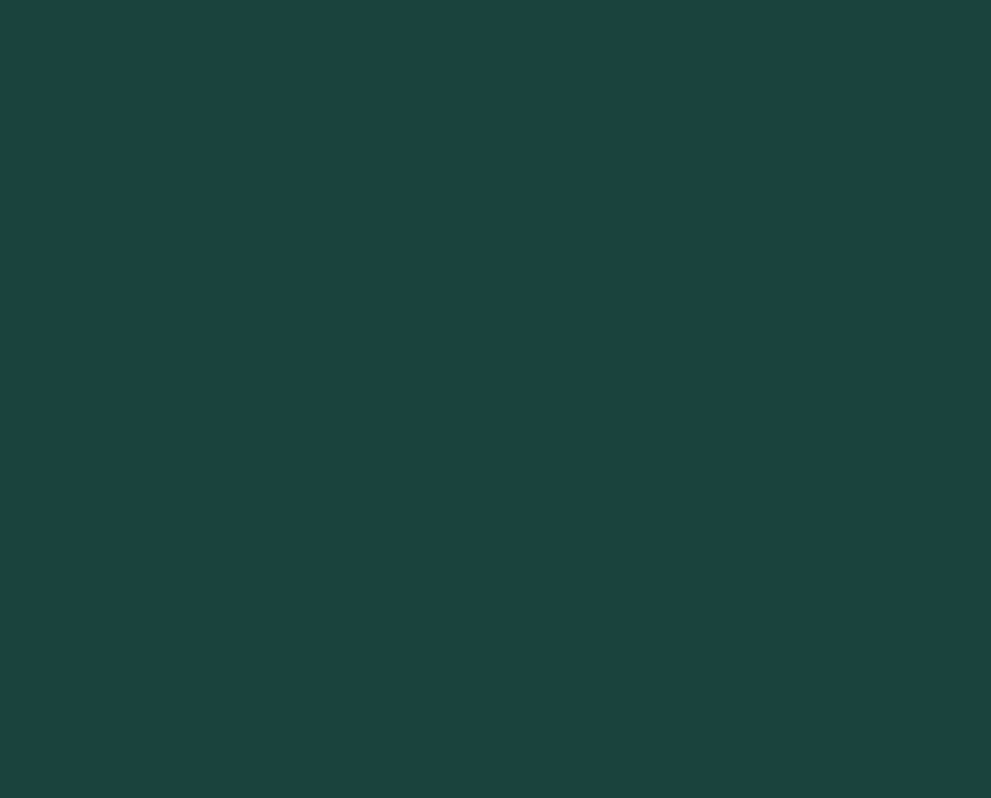
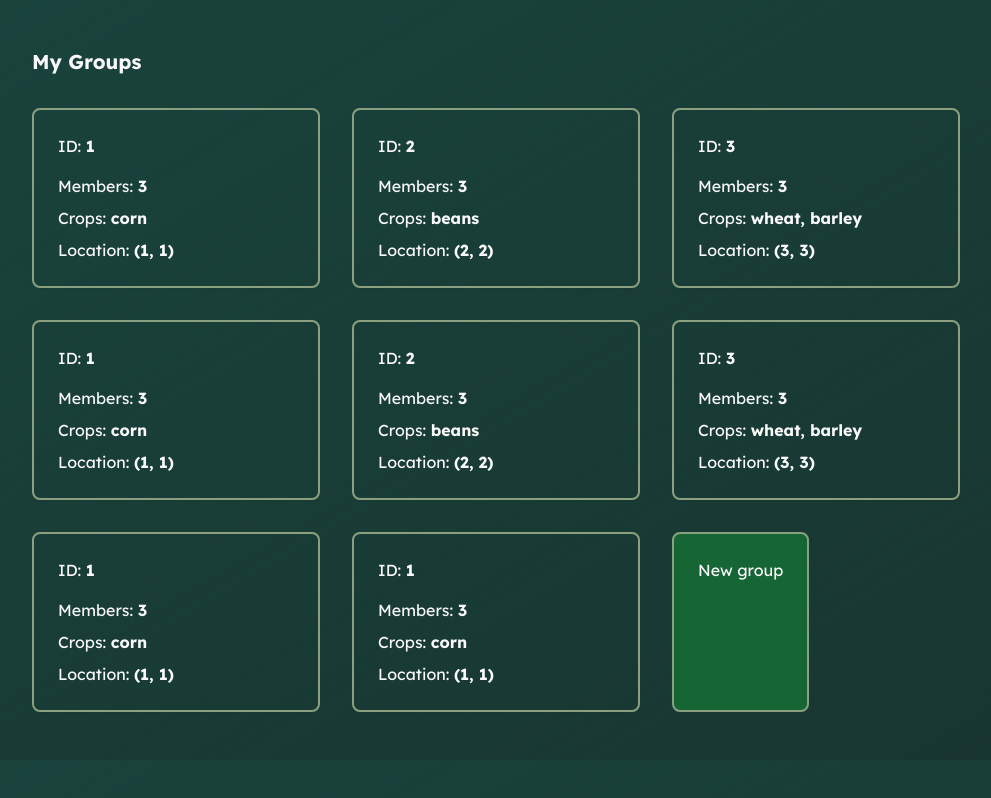
Before and after one commit to nicosalm/cornucopia, a Next.js app: page /dashboard in a window 1280 px wide. Shown: the whole page, without its empty margins (16-1007 px from the left). Built offline with nearby package versions, Linux system fonts and the light colour scheme.

Commit message:
make cards and dashboard (need popup modal interactivity tho)

```diff
--- /dev/null
+++ b/src/app/dashboard/GroupCard.jsx
@@ -0,0 +1,29 @@
+import { useState } from "react";
+import GroupPreview from "./GroupPreview";
+export default function GroupCard({ group }, func) {
+  const { _id, user_ids, crops, location } = group;
+  const { lat, lon } = location;
+  const [display, setDisplay] = useState(false);
+
+  return (
+    <div
+      className="card card-border rounded-lg shadow-sm p-6 m-4 hover:bg-green-900 transition-colors"
+      onClick={() => setDisplay(!display)}
+    >
+      {display && <GroupPreview data={_id} func={func} />}
+
+      <p className="mb-4">
+        ID: <span className="font-bold">{_id}</span>
+      </p>
+      <p className="mb-2">
+        Members: <span className="font-bold">{user_ids.length}</span>
+      </p>
+      <p className="mb-2">
+        Crops: <span className="font-bold">{crops.join(", ")}</span>
+      </p>
+      <p className="">
+        Location: <span className="font-bold">{`(${lat}, ${lon})`}</span>
+      </p>
+    </div>
+  );
+}
--- /dev/null
+++ b/src/app/dashboard/GroupPreview.jsx
@@ -0,0 +1,11 @@
+export default function GroupPreview({ data, func }) {
+console.log("Preview rendered");
+    return (
+      <div>
+      {console.log("Render2")}
+        <h1> this is a group preview of {data}</h1>
+        <h1> rerender GroupDashboard after join or leave </h1>
+        <button onClick={func}> rerender! </button>
+      </div>
+    );
+  }
--- a/src/app/dashboard/page.jsx
+++ b/src/app/dashboard/page.jsx
@@ -1,4 +1,63 @@
-export default function Dashboard({ user_id }) {
-    // TODO make dashboard
-    return <></>;
+"use client";
+
+import { useState } from "react";
+import GroupCard from "./GroupCard";
+
+export default function Dashboard({ user }) {
+
+  function rerenderDashboard() {
+    console.log("Rerendering dashboard");
+    setGroups(true);
+  }
+
+
+
+
+  // Create/ fetch group object
+  let group1 = {
+    _id: "1",
+    user_ids: ["1", "11", "111"],
+    crops: ["corn"],
+    location: { lat: "1", lon: "1"}
+  };
+
+  let group2 = {
+    _id: "2",
+    user_ids: ["2", "22", "222"],
+    crops: ["beans"],
+    location: { lat: "2", lon: "2" }
+  };
+
+  let group3 = {
+    _id: "3",
+    user_ids: ["3", "33", "333"],
+    crops: ["wheat", "barley"],
+    location: { lat: "3", lon: "3"}
+  };
+
+  // TODO this is dummy data; replace please
+  const groupList = [
+    group1,
+    group2,
+    group3,
+    group1,
+    group2,
+    group3,
+    group1,
+    group1,
+  ];
+  const [groups, setGroups] = useState(groupList);
+  // setGroups(getGroupsAssociatedWithUser(user._id));
+
+  return (
+    <div className="m-4 p-4 justify-center">
+      <h1 className="text-xl font-bold p-4">My Groups</h1>
+      <div className="flex flex-wrap">
+          { groups.map((gr, idx) => <GroupCard group={gr} key={idx} func = {rerenderDashboard}/> ) }
+          <div className="card-border text-center rounded-lg p-6 m-4 bg-green-800 hover:bg-green-600 transition-colors">
+            New group
+          </div>
+      </div>
+    </div>
+  );
 }
--- a/src/app/globals.css
+++ b/src/app/globals.css
@@ -42,6 +42,10 @@ body {
   background-color: var(--secondary);
 }
 
+.card-border {
+  border: 2px solid var(--secondary);
+}
+
 .site-primary {
   color: var(--primary);
 }
@@ -53,3 +57,7 @@ body {
 .site-text {
   color: var(--text-color);
 }
+
+.flex .card {
+  flex-basis: calc(25% - 1rem)
+}
--- a/src/app/login/page.jsx
+++ b/src/app/login/page.jsx
@@ -11,6 +11,8 @@ export default function Login() {
 
     // TODO login stuff
     // console.log(`logging in w/ email ${email}, password ${password}`);
+
+
   };
 
   return (
--- /dev/null
+++ b/src/app/nav.jsx
@@ -0,0 +1,16 @@
+import CornSvg from "@/../public/corn.svg";
+
+export default function Nav() {
+  return (
+    <nav className="flex items-center justify-between p-4">
+      <div className="flex items-center">
+        <CornSvg classname="w-8 h-8" />
+        <h1 className="ml-2 font-bold text-lg">Cornucopia</h1>
+      </div>
+
+      <div className="flex items-center">
+
+      </div>
+    </nav>
+  );
+};
```
Also changed, not shown: src/lib/auth.js (added, +25 -0 lines), src/lib/db.js (added, +28 -0 lines), 1 other file (tests, documents, lock files or other folders).
